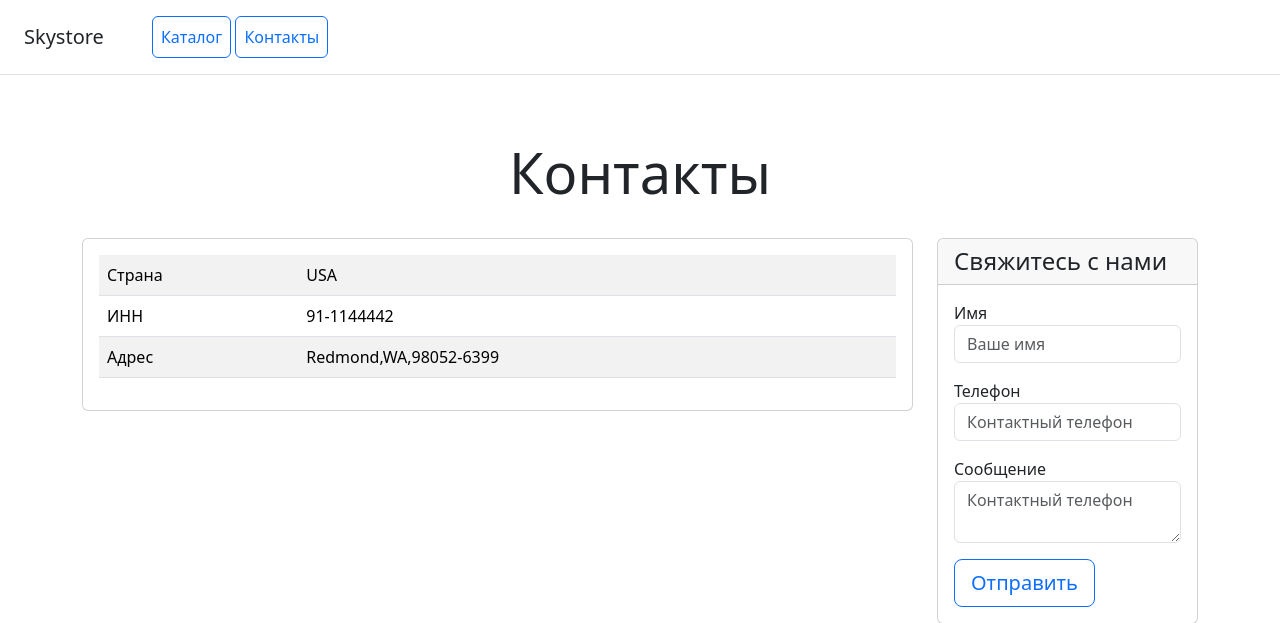
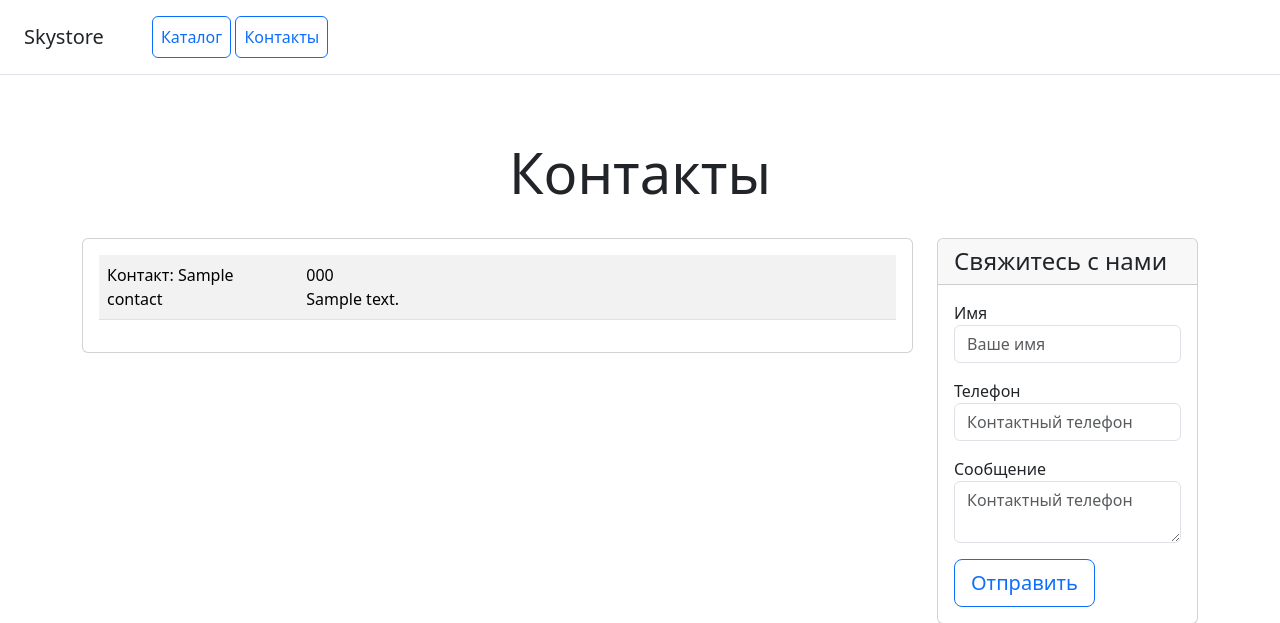
Before and after one commit to BreatheEase93/python_project_django, a Django app: page /contacts/ in a window 1280 px wide. Shown: the top 623 px of the page. Run offline with Django 5.2, Linux system fonts and the light colour scheme; tables that the repository leaves empty hold one stand-in row (values such as "Sample post"); some libraries are stand-ins or nearby versions.

Commit message:
Задани под звёздочкой

```diff
--- a/catalog/models.py
+++ b/catalog/models.py
@@ -41,3 +41,18 @@ class Product(models.Model):
         verbose_name = "продукт"
         verbose_name_plural = "продукты"
         ordering = ["name"]
+
+class Contact(models.Model):
+    """Класс для контактов"""
+    name = models.CharField(max_length=100, verbose_name='Имя (Компания)')
+    phone = models.CharField(max_length=20, verbose_name='Телефон')
+    message = models.TextField(verbose_name='Адрес или сообщение', blank=True, null=True)
+
+    def __str__(self):
+        return self.name
+
+    class Meta:
+        """Порядок сортировки по имени"""
+        verbose_name = 'Контакт'
+        verbose_name_plural = 'Контакты'
+        ordering = ["name"]
--- a/catalog/templates/catalog/contacts.html
+++ b/catalog/templates/catalog/contacts.html
@@ -25,18 +25,16 @@
             <div class="card mb-4 box-shadow">
                 <div class="card-body">
                     <table class="table table-striped">
+                        {% for contact in contact_list %}
                         <tr>
-                            <td class="w-25">Страна</td>
-                            <td>USA</td>
+                            <td class="w-25">Контакт: {{ contact.name }}</td>
+                            <td>{{ contact.phone }}<br>{{ contact.message }}</td>
                         </tr>
+                        {% empty %}
                         <tr>
-                            <td class="w-25">ИНН</td>
-                            <td>91-1144442</td>
+                            <td colspan="2">Контактные данные не заполнены в админке.</td>
                         </tr>
-                        <tr>
-                            <td class="w-25">Адрес</td>
-                            <td>Redmond,WA,98052-6399</td>
-                        </tr>
+                        {% endfor %}
                     </table>
                 </div>
             </div>
--- a/catalog/urls.py
+++ b/catalog/urls.py
@@ -8,6 +8,7 @@ app_name = 'catalog'
 urlpatterns=[
     path("contacts/", views.contacts, name="contacts"),
     path("home/", views.home, name="home"),
+    path("", views.index, name="index"),
 ]
 if settings.DEBUG:
     urlpatterns += static(settings.MEDIA_URL, document_root=settings.MEDIA_ROOT)
--- a/catalog/views.py
+++ b/catalog/views.py
@@ -1,5 +1,6 @@
 from django.http import HttpResponse
 from django.shortcuts import render
+from catalog.models import Product, Contact
 
 
 def contacts(request):
@@ -10,8 +11,19 @@ def contacts(request):
         message = request.POST.get("message")
 
         return HttpResponse (f"Здравствуйте, {name}! Мы с вами свяжемся!")
-    return render(request, 'catalog/contacts.html')
+    contact_list = Contact.objects.all()
+    return render(request, 'catalog/contacts.html', {'contact_list': contact_list})
+
 
 def home(request):
     """Контролер страницы home.html"""
     return render(request, 'catalog/home.html')
+
+
+def index(request):
+    """Получаем 5 последних товаров"""
+    latest_products = Product.objects.all().order_by('-created_at')[:5]
+    for product in latest_products:
+        print(f"ID: {product.id}, Название: {product.name}, Цена: {product.price}")
+
+    return render(request, 'catalog/home.html')
```
Also changed, not shown: catalog/admin.py (+8 -1 lines), catalog/templates/catalog/home.html (+5 -8 lines), catalog/migrations/0002_contact.py (added).
